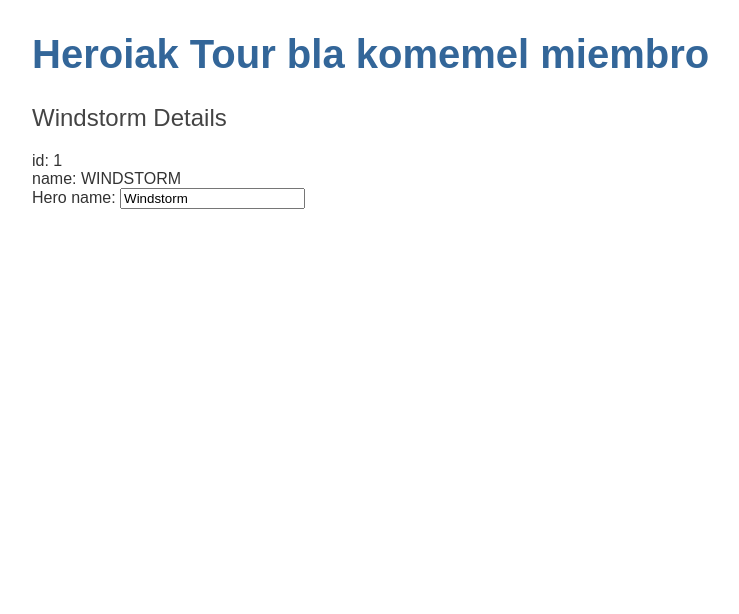
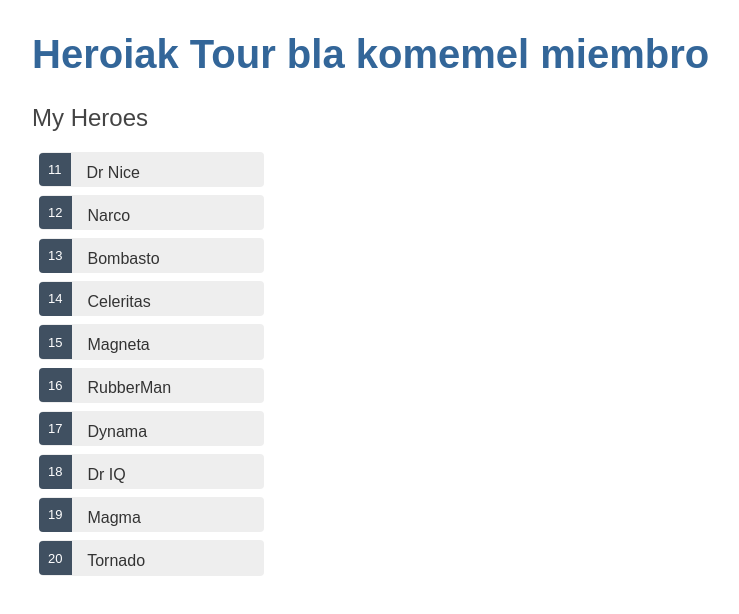
Before and after one commit to inaxios/angular-tour-of-heroes, an Angular app: page / in a window 1280 px wide. Shown: the top 614 px of the page, without its empty margins (0-739 px from the left). Built offline with nearby package versions, Linux system fonts and the light colour scheme.

Commit message:
listekin orain

```diff
--- a/src/app/heroes/heroes.component.css
+++ b/src/app/heroes/heroes.component.css
@@ -0,0 +1,52 @@
+/* HeroesComponent's private CSS styles */
+.heroes {
+  margin: 0 0 2em 0;
+  list-style-type: none;
+  padding: 0;
+  width: 15em;
+}
+.heroes li {
+  cursor: pointer;
+  position: relative;
+  left: 0;
+  background-color: #EEE;
+  margin: .5em;
+  padding: .3em 0;
+  height: 1.6em;
+  border-radius: 4px;
+}
+.heroes li:hover {
+  color: #2c3a41;
+  background-color: #e6e6e6;
+  left: .1em;
+}
+.heroes li.selected {
+  background-color: black;
+  color: white;
+}
+.heroes li.selected:hover {
+  background-color: #505050;
+  color: white;
+}
+.heroes li.selected:active {
+  background-color: black;
+  color: white;
+}
+.heroes .badge {
+  display: inline-block;
+  font-size: small;
+  color: white;
+  padding: 0.8em 0.7em 0 0.7em;
+  background-color:#405061;
+  line-height: 1em;
+  position: relative;
+  left: -1px;
+  top: -4px;
+  height: 1.8em;
+  margin-right: .8em;
+  border-radius: 4px 0 0 4px;
+}
+
+input {
+  padding: .5rem;
+}
--- a/src/app/heroes/heroes.component.html
+++ b/src/app/heroes/heroes.component.html
@@ -1,8 +1,6 @@
-<h2>{{hero.name}} Details</h2>
-<div><span>id: </span>{{hero.id}}</div>
-<div><span>name: </span>{{hero.name | uppercase}}</div>
-
-<div>
-  <label for="name">Hero name: </label>
-  <input id="name" [(ngModel)]="hero.name" placeholder="name">
-</div>
+<h2>My Heroes</h2>
+<ul class="heroes">
+  <li *ngFor="let hero of heroes">
+    <span class="badge">{{hero.id}}</span> {{hero.name}}
+  </li>
+</ul>
--- a/src/app/heroes/heroes.component.ts
+++ b/src/app/heroes/heroes.component.ts
@@ -1,5 +1,5 @@
 import { Component, OnInit } from '@angular/core';
-import { Hero } from '../hero';
+import { HEROES } from '../mock-heroes';
 
 @Component({
   selector: 'app-heroes',
@@ -8,10 +8,7 @@ import { Hero } from '../hero';
 })
 export class HeroesComponent implements OnInit {
 
-  hero: Hero = {
-    id: 1,
-    name: 'Windstorm'
-  };
+  heroes = HEROES;
 
   constructor() { }
 
--- /dev/null
+++ b/src/app/mock-heroes.ts
@@ -0,0 +1,14 @@
+import { Hero } from './hero';
+
+export const HEROES: Hero[] = [
+  { id: 11, name: 'Dr Nice' },
+  { id: 12, name: 'Narco' },
+  { id: 13, name: 'Bombasto' },
+  { id: 14, name: 'Celeritas' },
+  { id: 15, name: 'Magneta' },
+  { id: 16, name: 'RubberMan' },
+  { id: 17, name: 'Dynama' },
+  { id: 18, name: 'Dr IQ' },
+  { id: 19, name: 'Magma' },
+  { id: 20, name: 'Tornado' }
+];
```
